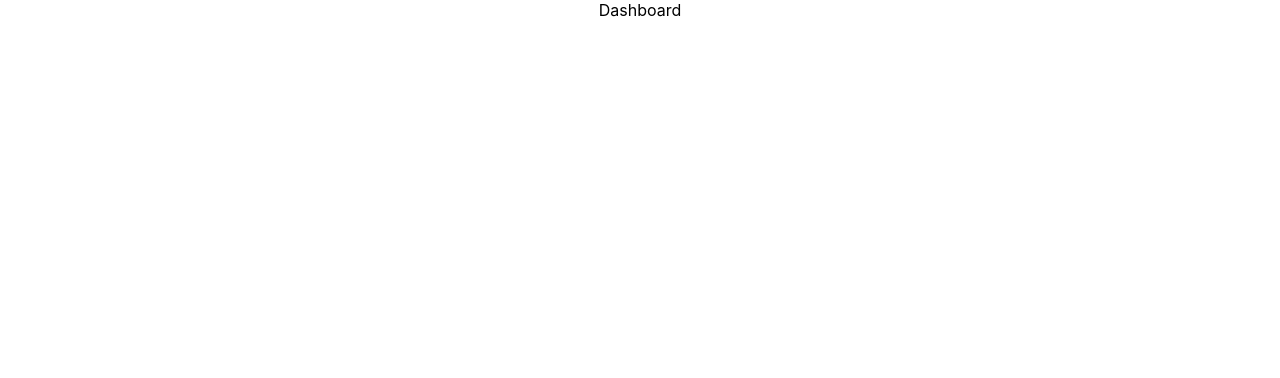
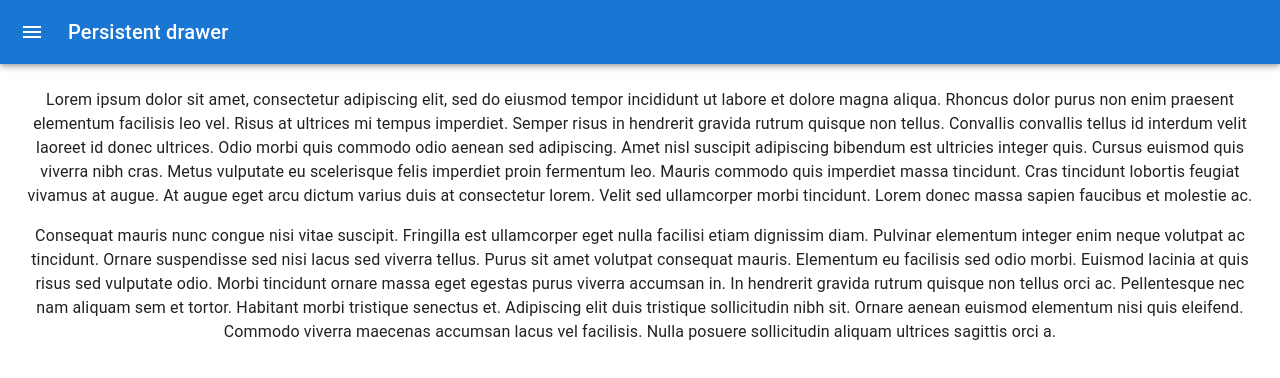
Before and after one commit to afrevert/MusicNote, a React (Create React App) app: page / in a window 1280 px wide. Shown: the top 378 px of the page. Built offline with nearby package versions, Linux system fonts and the light colour scheme.

Commit message:
Sidebar/dashboard

```diff
--- a/package.json
+++ b/package.json
@@ -5,6 +5,7 @@
   "dependencies": {
     "@emotion/react": "^11.9.3",
     "@emotion/styled": "^11.9.3",
+    "@mui/icons-material": "^5.8.4",
     "@mui/material": "^5.9.1",
     "@pinata/sdk": "^1.1.26",
     "@testing-library/jest-dom": "^5.16.4",
--- a/src/components/pages/Dashboard.js
+++ b/src/components/pages/Dashboard.js
@@ -1,7 +1,177 @@
-import React from 'react'
+import * as React from 'react';
+import { styled, useTheme } from '@mui/material/styles';
+import Box from '@mui/material/Box';
+import Drawer from '@mui/material/Drawer';
+import CssBaseline from '@mui/material/CssBaseline';
+import MuiAppBar from '@mui/material/AppBar';
+import Toolbar from '@mui/material/Toolbar';
+import List from '@mui/material/List';
+import Typography from '@mui/material/Typography';
+import Divider from '@mui/material/Divider';
+import IconButton from '@mui/material/IconButton';
+import MenuIcon from '@mui/icons-material/Menu';
+import ChevronLeftIcon from '@mui/icons-material/ChevronLeft';
+import ChevronRightIcon from '@mui/icons-material/ChevronRight';
+import ListItem from '@mui/material/ListItem';
+import ListItemButton from '@mui/material/ListItemButton';
+import ListItemIcon from '@mui/material/ListItemIcon';
+import ListItemText from '@mui/material/ListItemText';
+import InboxIcon from '@mui/icons-material/MoveToInbox';
+import MailIcon from '@mui/icons-material/Mail';
+
+const drawerWidth = 240;
+
+const Main = styled('main', { shouldForwardProp: (prop) => prop !== 'open' })(
+  ({ theme, open }) => ({
+    flexGrow: 1,
+    padding: theme.spacing(3),
+    transition: theme.transitions.create('margin', {
+      easing: theme.transitions.easing.sharp,
+      duration: theme.transitions.duration.leavingScreen,
+    }),
+    marginLeft: `-${drawerWidth}px`,
+    ...(open && {
+      transition: theme.transitions.create('margin', {
+        easing: theme.transitions.easing.easeOut,
+        duration: theme.transitions.duration.enteringScreen,
+      }),
+      marginLeft: 0,
+    }),
+  }),
+);
+
+const AppBar = styled(MuiAppBar, {
+  shouldForwardProp: (prop) => prop !== 'open',
+})(({ theme, open }) => ({
+  transition: theme.transitions.create(['margin', 'width'], {
+    easing: theme.transitions.easing.sharp,
+    duration: theme.transitions.duration.leavingScreen,
+  }),
+  ...(open && {
+    width: `calc(100% - ${drawerWidth}px)`,
+    marginLeft: `${drawerWidth}px`,
+    transition: theme.transitions.create(['margin', 'width'], {
+      easing: theme.transitions.easing.easeOut,
+      duration: theme.transitions.duration.enteringScreen,
+    }),
+  }),
+}));
+
+const DrawerHeader = styled('div')(({ theme }) => ({
+  display: 'flex',
+  alignItems: 'center',
+  padding: theme.spacing(0, 1),
+  // necessary for content to be below app bar
+  ...theme.mixins.toolbar,
+  justifyContent: 'flex-end',
+}));
 
 export default function Dashboard() {
-    return (
-        <div>Dashboard</div>
-    )
+  const theme = useTheme();
+  const [open, setOpen] = React.useState(false);
+
+  const handleDrawerOpen = () => {
+    setOpen(true);
+  };
+
+  const handleDrawerClose = () => {
+    setOpen(false);
+  };
+
+  return (
+    <Box sx={{ display: 'flex' }}>
+      <CssBaseline />
+      <AppBar position="fixed" open={open}>
+        <Toolbar>
+          <IconButton
+            color="inherit"
+            aria-label="open drawer"
+            onClick={handleDrawerOpen}
+            edge="start"
+            sx={{ mr: 2, ...(open && { display: 'none' }) }}
+          >
+            <MenuIcon />
+          </IconButton>
+          <Typography variant="h6" noWrap component="div">
+            Persistent drawer
+          </Typography>
+        </Toolbar>
+      </AppBar>
+      <Drawer
+        sx={{
+          width: drawerWidth,
+          flexShrink: 0,
+          '& .MuiDrawer-paper': {
+            width: drawerWidth,
+            boxSizing: 'border-box',
+          },
+        }}
+        variant="persistent"
+        anchor="left"
+        open={open}
+      >
+        <DrawerHeader>
+          <IconButton onClick={handleDrawerClose}>
+            {theme.direction === 'ltr' ? <ChevronLeftIcon /> : <ChevronRightIcon />}
+          </IconButton>
+        </DrawerHeader>
+        <Divider />
+        <List>
+          {['Inbox', 'Starred', 'Send email', 'Drafts'].map((text, index) => (
+            <ListItem key={text} disablePadding>
+              <ListItemButton>
+                <ListItemIcon>
+                  {index % 2 === 0 ? <InboxIcon /> : <MailIcon />}
+                </ListItemIcon>
+                <ListItemText primary={text} />
+              </ListItemButton>
+            </ListItem>
+          ))}
+        </List>
+        <Divider />
+        <List>
+          {['All mail', 'Trash', 'Spam'].map((text, index) => (
+            <ListItem key={text} disablePadding>
+              <ListItemButton>
+                <ListItemIcon>
+                  {index % 2 === 0 ? <InboxIcon /> : <MailIcon />}
+                </ListItemIcon>
+                <ListItemText primary={text} />
+              </ListItemButton>
+            </ListItem>
+          ))}
+        </List>
+      </Drawer>
+      <Main open={open}>
+        <DrawerHeader />
+        <Typography paragraph>
+          Lorem ipsum dolor sit amet, consectetur adipiscing elit, sed do eiusmod
+          tempor incididunt ut labore et dolore magna aliqua. Rhoncus dolor purus non
+          enim praesent elementum facilisis leo vel. Risus at ultrices mi tempus
+          imperdiet. Semper risus in hendrerit gravida rutrum quisque non tellus.
+          Convallis convallis tellus id interdum velit laoreet id donec ultrices.
+          Odio morbi quis commodo odio aenean sed adipiscing. Amet nisl suscipit
+          adipiscing bibendum est ultricies integer quis. Cursus euismod quis viverra
+          nibh cras. Metus vulputate eu scelerisque felis imperdiet proin fermentum
+          leo. Mauris commodo quis imperdiet massa tincidunt. Cras tincidunt lobortis
+          feugiat vivamus at augue. At augue eget arcu dictum varius duis at
+          consectetur lorem. Velit sed ullamcorper morbi tincidunt. Lorem donec massa
+          sapien faucibus et molestie ac.
+        </Typography>
+        <Typography paragraph>
+          Consequat mauris nunc congue nisi vitae suscipit. Fringilla est ullamcorper
+          eget nulla facilisi etiam dignissim diam. Pulvinar elementum integer enim
+          neque volutpat ac tincidunt. Ornare suspendisse sed nisi lacus sed viverra
+          tellus. Purus sit amet volutpat consequat mauris. Elementum eu facilisis
+          sed odio morbi. Euismod lacinia at quis risus sed vulputate odio. Morbi
+          tincidunt ornare massa eget egestas purus viverra accumsan in. In hendrerit
+          gravida rutrum quisque non tellus orci ac. Pellentesque nec nam aliquam sem
+          et tortor. Habitant morbi tristique senectus et. Adipiscing elit duis
+          tristique sollicitudin nibh sit. Ornare aenean euismod elementum nisi quis
+          eleifend. Commodo viverra maecenas accumsan lacus vel facilisis. Nulla
+          posuere sollicitudin aliquam ultrices sagittis orci a.
+        </Typography>
+      </Main>
+    </Box>
+  );
 }
```
Also changed, not shown: src/components/molecules/Dropdown.js (deleted), src/components/molecules/Sidebar.js (added), 1 other file (tests, documents, lock files or other folders).
